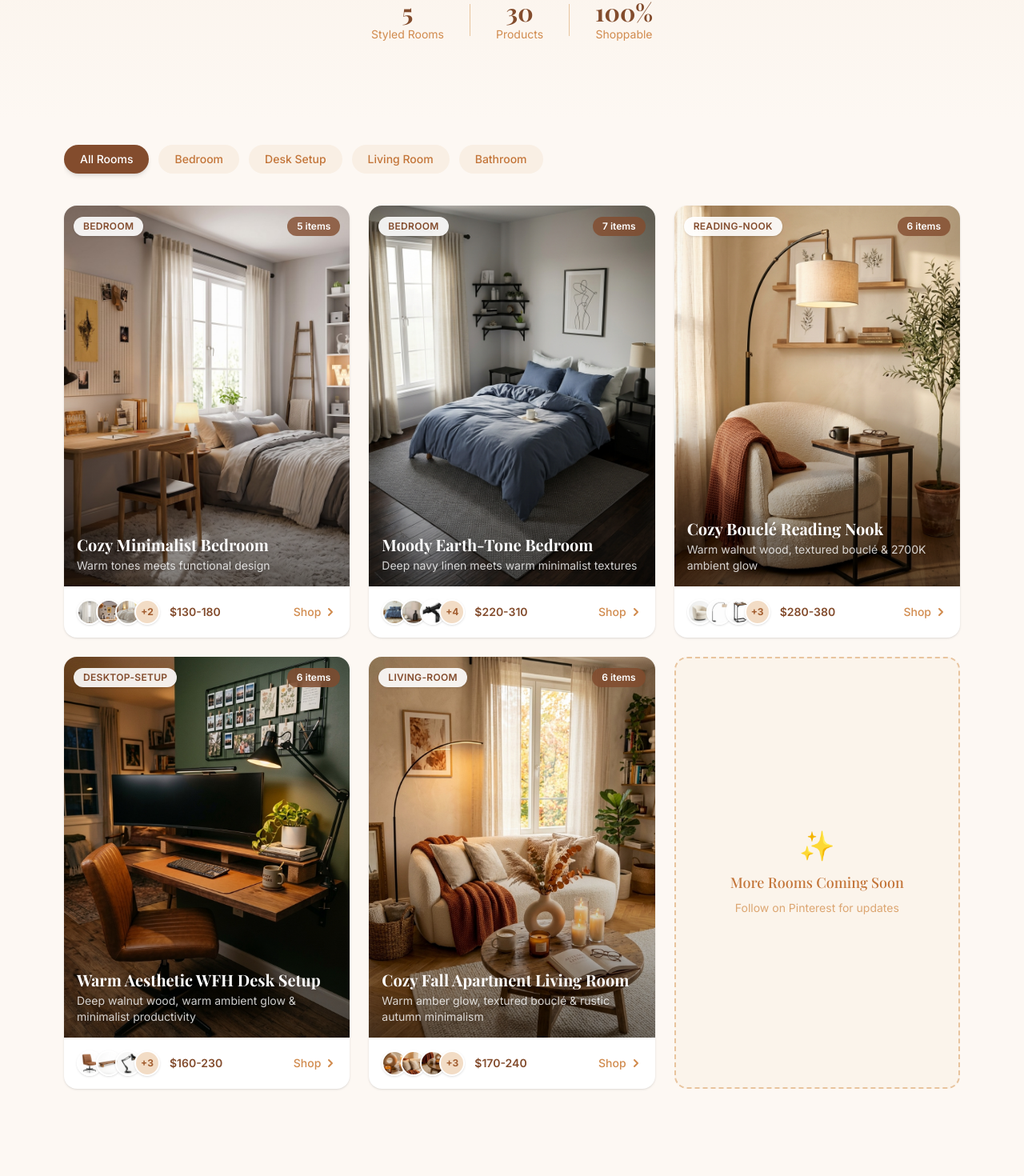
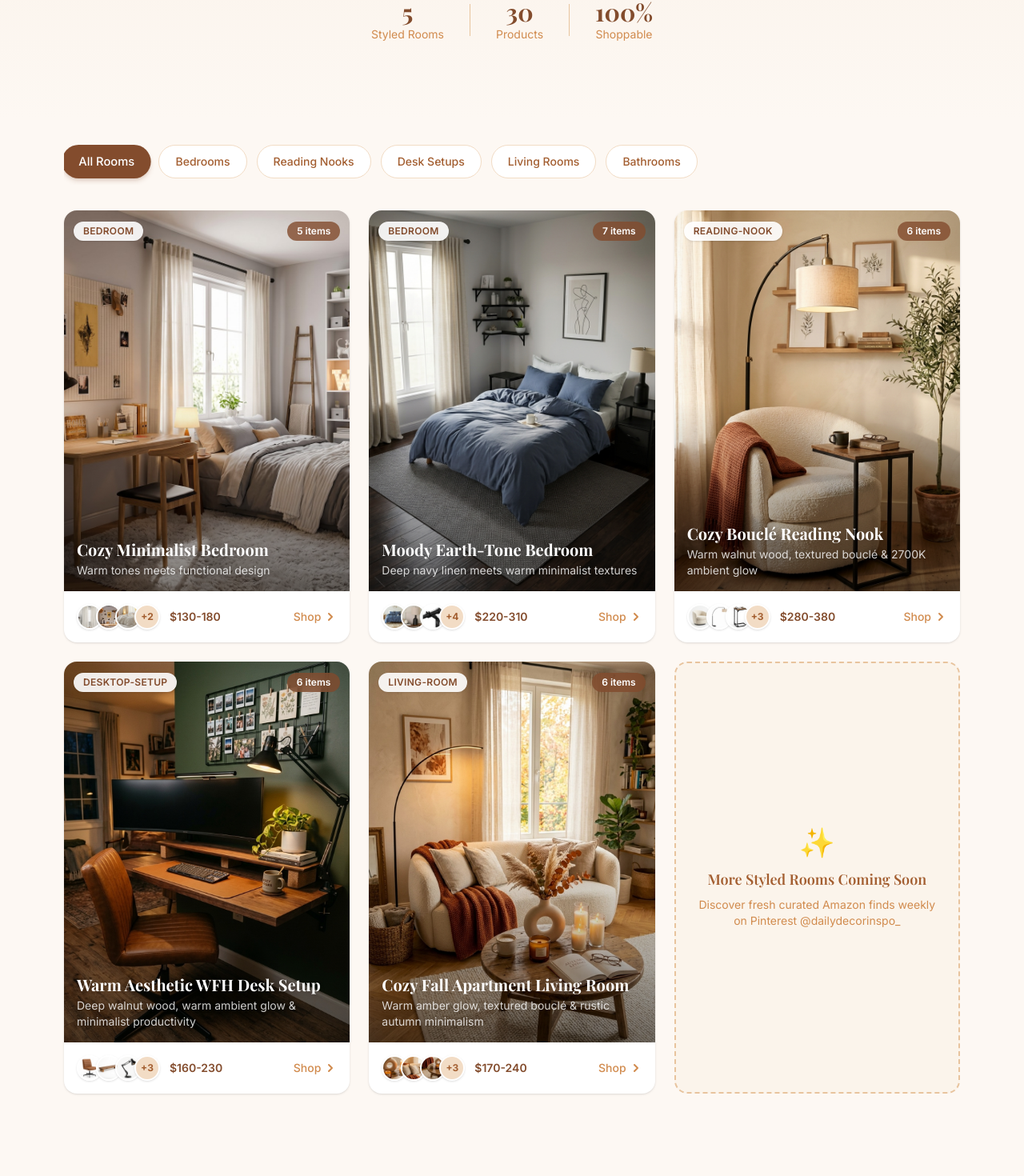
Before and after one commit to Brooxyz/dailydecorinspo, a Next.js app: page / in a window 1280 px wide. Shown: the part 407-1877 px from the top of the page at 80% size. Built offline with nearby package versions, Linux system fonts and the light colour scheme.

Commit message:
Add interactive category filter and room explorer to homepage

```diff
--- a/src/app/page.tsx
+++ b/src/app/page.tsx
@@ -1,5 +1,5 @@
 import roomsData from "@/data/rooms.json";
-import { RoomCard } from "@/components/RoomCard";
+import { RoomsExplorer } from "@/components/RoomsExplorer";
 
 export default function HomePage() {
   return (
@@ -51,58 +51,8 @@ export default function HomePage() {
         </div>
       </section>
 
-      {/* Category Filter (future expansion) */}
-      <section className="max-w-6xl mx-auto px-4 py-8">
-        <div className="flex items-center gap-3 overflow-x-auto pb-2">
-          <CategoryPill label="All Rooms" active />
-          <CategoryPill label="Bedroom" />
-          <CategoryPill label="Desk Setup" />
-          <CategoryPill label="Living Room" />
-          <CategoryPill label="Bathroom" />
-        </div>
-      </section>
-
-      {/* Room Grid */}
-      <section className="max-w-6xl mx-auto px-4 pb-16">
-        <div className="grid grid-cols-1 sm:grid-cols-2 lg:grid-cols-3 gap-6">
-          {roomsData.rooms.map((room) => (
-            <RoomCard key={room.id} room={room} />
-          ))}
-
-          {/* Coming Soon Placeholder */}
-          <div className="rounded-2xl border-2 border-dashed border-warm-300 flex items-center justify-center min-h-[360px] bg-warm-100/50">
-            <div className="text-center p-6">
-              <p className="text-4xl mb-3">✨</p>
-              <p className="font-display text-lg text-warm-600 font-medium">
-                More Rooms Coming Soon
-              </p>
-              <p className="text-sm text-warm-400 mt-2">
-                Follow on Pinterest for updates
-              </p>
-            </div>
-          </div>
-        </div>
-      </section>
+      {/* Interactive Category Filter & Room Grid */}
+      <RoomsExplorer initialRooms={roomsData.rooms} />
     </>
   );
 }
-
-function CategoryPill({
-  label,
-  active = false,
-}: {
-  label: string;
-  active?: boolean;
-}) {
-  return (
-    <button
-      className={`px-5 py-2 rounded-full text-sm font-medium whitespace-nowrap transition-all ${
-        active
-          ? "bg-warm-800 text-white shadow-md"
-          : "bg-warm-100 text-warm-600 hover:bg-warm-200 hover:text-warm-800"
-      }`}
-    >
-      {label}
-    </button>
-  );
-}
--- /dev/null
+++ b/src/components/RoomsExplorer.tsx
@@ -0,0 +1,73 @@
+"use client";
+
+import { useState } from "react";
+import roomsData from "@/data/rooms.json";
+import { RoomCard } from "@/components/RoomCard";
+
+type Room = (typeof roomsData.rooms)[number];
+
+const CATEGORIES = [
+  { id: "all", label: "All Rooms" },
+  { id: "bedroom", label: "Bedrooms" },
+  { id: "reading-nook", label: "Reading Nooks" },
+  { id: "desktop-setup", label: "Desk Setups" },
+  { id: "living-room", label: "Living Rooms" },
+  { id: "bathroom", label: "Bathrooms" },
+];
+
+export function RoomsExplorer({ initialRooms }: { initialRooms: Room[] }) {
+  const [selectedCategory, setSelectedCategory] = useState("all");
+
+  const filteredRooms = initialRooms.filter((room) => {
+    if (selectedCategory === "all") return true;
+    return room.category === selectedCategory;
+  });
+
+  return (
+    <>
+      {/* Category Pills */}
+      <section className="max-w-6xl mx-auto px-4 py-8">
+        <div className="flex items-center gap-3 overflow-x-auto pb-2 scrollbar-none">
+          {CATEGORIES.map((cat) => {
+            const isActive = selectedCategory === cat.id;
+            return (
+              <button
+                key={cat.id}
+                onClick={() => setSelectedCategory(cat.id)}
+                className={`px-5 py-2.5 rounded-full text-sm font-medium whitespace-nowrap transition-all duration-200 cursor-pointer ${
+                  isActive
+                    ? "bg-warm-800 text-white shadow-md shadow-warm-800/20 scale-105"
+                    : "bg-white text-warm-700 hover:bg-warm-100 hover:text-warm-900 border border-warm-200"
+                }`}
+              >
+                {cat.label}
+              </button>
+            );
+          })}
+        </div>
+      </section>
+
+      {/* Room Grid */}
+      <section className="max-w-6xl mx-auto px-4 pb-16">
+        <div className="grid grid-cols-1 sm:grid-cols-2 lg:grid-cols-3 gap-6">
+          {filteredRooms.map((room) => (
+            <RoomCard key={room.id} room={room} />
+          ))}
+
+          {/* Coming Soon Placeholder */}
+          <div className="rounded-2xl border-2 border-dashed border-warm-300 flex items-center justify-center min-h-[360px] bg-warm-100/50 p-6">
+            <div className="text-center">
+              <p className="text-4xl mb-3">✨</p>
+              <p className="font-display text-lg text-warm-700 font-semibold">
+                More Styled Rooms Coming Soon
+              </p>
+              <p className="text-sm text-warm-500 mt-2 max-w-xs mx-auto">
+                Discover fresh curated Amazon finds weekly on Pinterest @dailydecorinspo_
+              </p>
+            </div>
+          </div>
+        </div>
+      </section>
+    </>
+  );
+}
```
